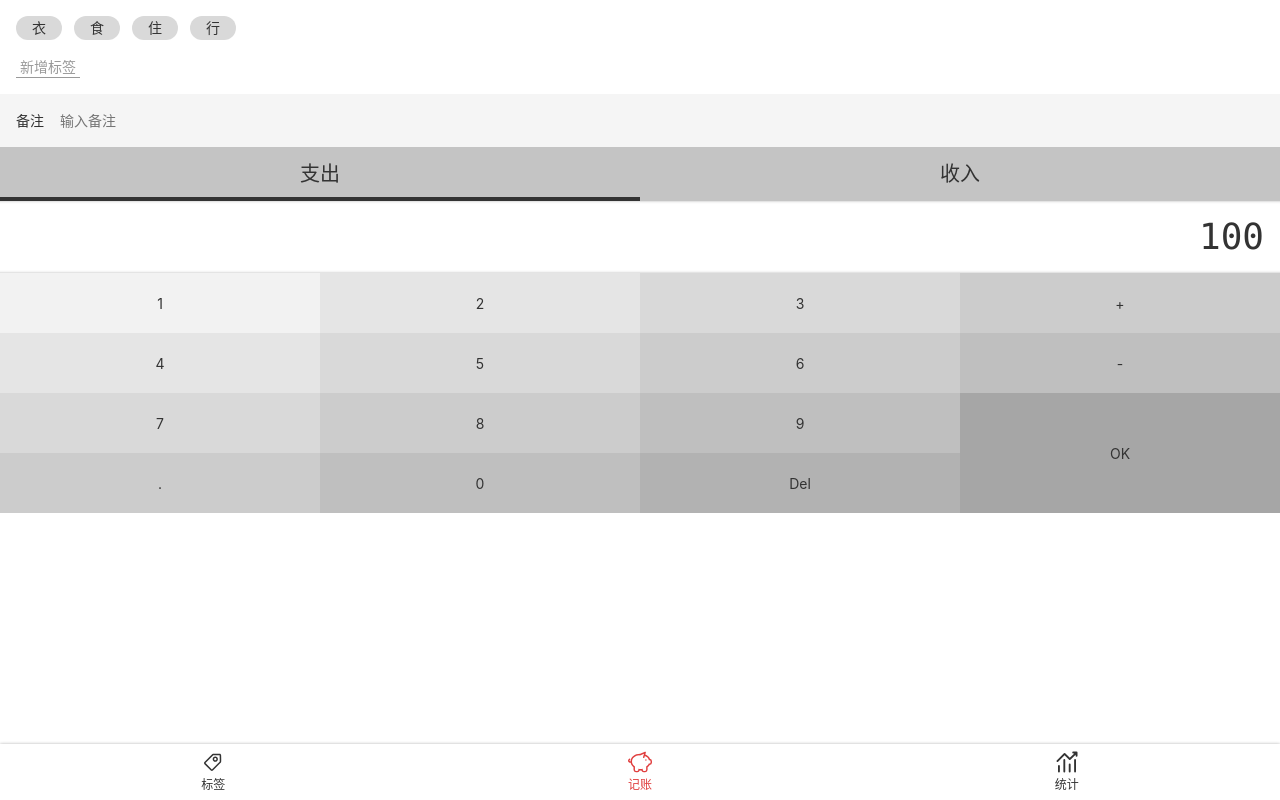
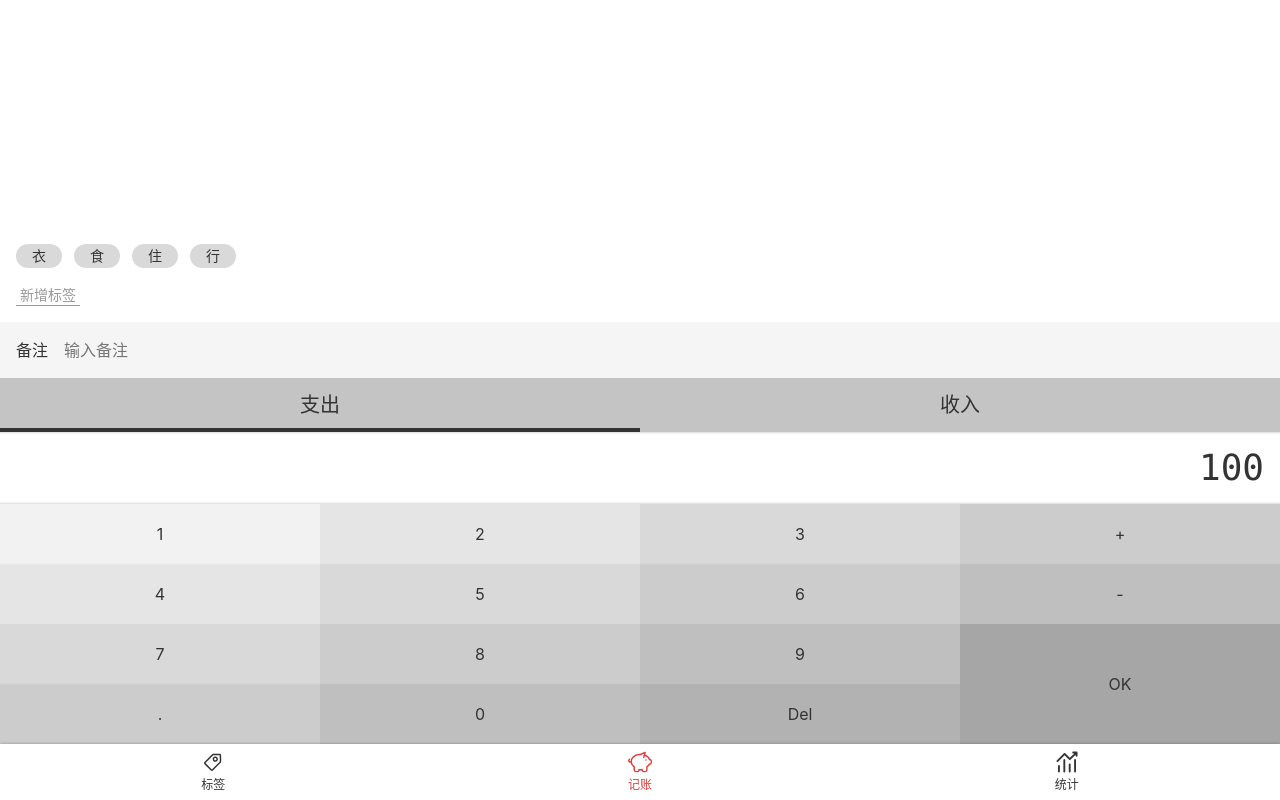
Before and after one commit to gaozheng2/money, a Vue app: page /#/money in a window 1280 px wide. Built offline with nearby package versions, Linux system fonts and the light colour scheme.

Commit message:
HTML 和 CSS 写好了

```diff
--- a/src/components/Layout.vue
+++ b/src/components/Layout.vue
@@ -1,6 +1,6 @@
 <template>
-  <div class="layout-wrapper">
-    <div class="content">
+  <div class="wrapper" :class="classPrefix && `${classPrefix}-wrapper`">
+    <div class="content" :class="classPrefix && `${classPrefix}-content`">
       <slot/>
     </div>
     <Nav/>
@@ -9,12 +9,19 @@
 
 <script lang='ts'>
 export default {
-  name: 'Layout'
+  name: 'Layout',
+  props: ['classPrefix']
 };
 </script>
 
-<style lang='scss' scoped>
-.layout-wrapper {
+<style lang="scss">
+.money-content {
+  display: flex;
+  flex-direction: column;
+}
+</style>
+<style lang="scss" scoped>
+.wrapper {
   display: flex;
   flex-direction: column;
   height: 100vh; // 高度一个屏幕
--- a/src/views/Money.vue
+++ b/src/views/Money.vue
@@ -1,6 +1,7 @@
 <template>
-  <Layout class="layout">
+  <Layout class="layout" class-prefix="money">
     <div class="tags">
+      <div class="space"></div>
       <ul class="current">
         <li>衣</li>
         <li>食</li>
@@ -55,23 +56,27 @@
 <style lang="scss" scoped>
 @import "~@/assets/css/common.scss";
 
-.layout {
+.tags {
+  padding: 16px;
+  flex-grow: 1;
   font-size: 14px;
   display: flex;
   flex-direction: column;
-}
+  overflow: auto;
 
-.tags {
-  padding: 16px;
-  flex-grow: 1;
+  > .space {
+    flex-grow: 1;
+  }
 
   > .current {
     display: flex;
+    flex-wrap: wrap;
 
     > li {
       background: #d9d9d9;
       padding: 0 16px;
       margin-right: 12px;
+      margin-top: 4px;
       font-size: 14px;
       $h: 24px;
       height: $h;
@@ -113,6 +118,8 @@
 
 .types {
   background: #c4c4c4;
+  //background: #dfab01;
+  //background: #fbf3db;
   display: flex;
   text-align: center;
   font-size: 20px;
```
